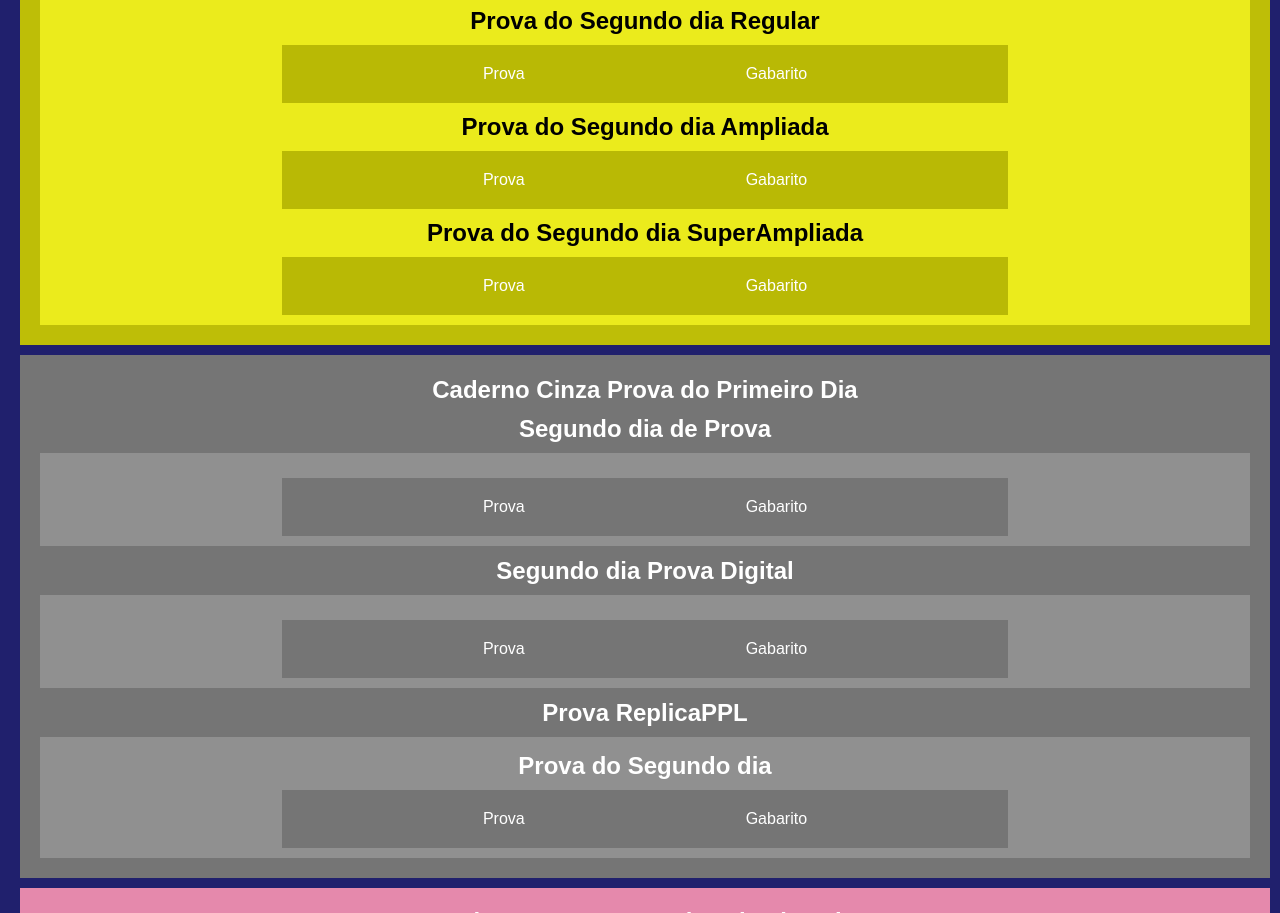
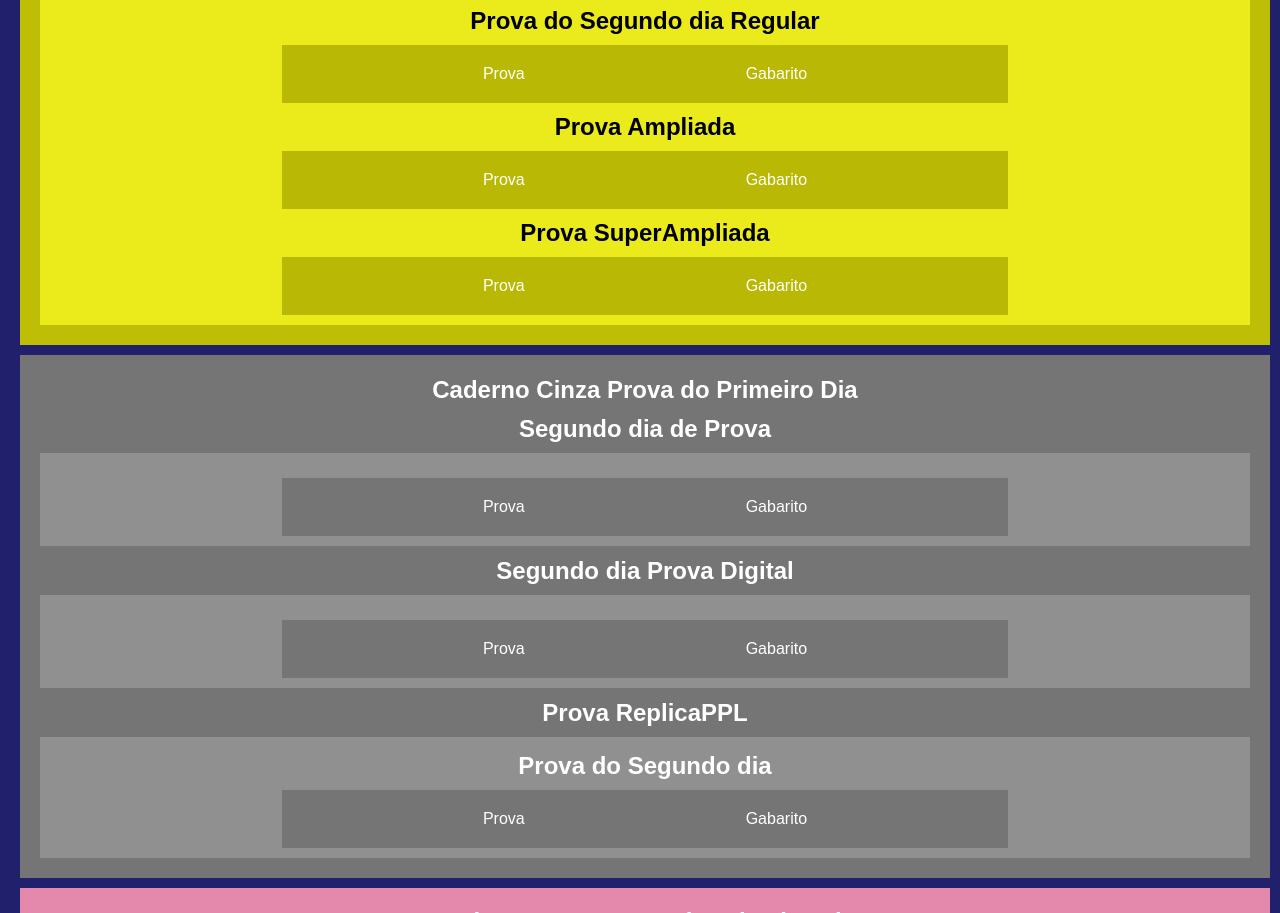
Before and after one commit to murilogaspar/Educa-na-Internet, a plain HTML site: page prova2021.html in a window 1280 px wide. Shown: the part 2509-3422 px from the top of the page. Drawn offline with Linux system fonts and the light colour scheme.

Commit message:
correção da prova de 2021 caderno amarelo

```diff
--- a/prova2021.html
+++ b/prova2021.html
@@ -95,7 +95,7 @@
             </div>
                 <!--Prova Digital-->
 
-                <div class="titulocadernoazul">
+            <div class="titulocadernoazul">
 
                 <h2> Caderno Azul Prova Digital  </h2>
          </div>
@@ -270,7 +270,7 @@
             </div>
 
 
-            <h2> Prova do Segundo dia  Ampliada </h2>
+            <h2> Prova Ampliada </h2>
 
             <div class="estilolinkcadernoamarelo">
                 <a href="Prova Enem/Prova do Enem 2021/Prova Caderno Amarelo/PPL Caderno Amarelo/2º Dia – Caderno 5 – Amarelo (Ampliada) – ReaplicaçãoPPLSegunda Oportunidade/Prova.pdf"> Prova  </a>
@@ -278,7 +278,7 @@
             </div>
 
 
-            <h2> Prova do Segundo dia SuperAmpliada </h2>
+            <h2> Prova SuperAmpliada </h2>
 
             <div class="estilolinkcadernoamarelo">
                 <a href="Prova Enem/Prova do Enem 2021/Prova Caderno Amarelo/PPL Caderno Amarelo/2º Dia – Caderno 5 – Amarelo (Superampliada) – ReaplicaçãoPPLSegunda Oportunidade/Prova.pdf"> Prova  </a>
```
